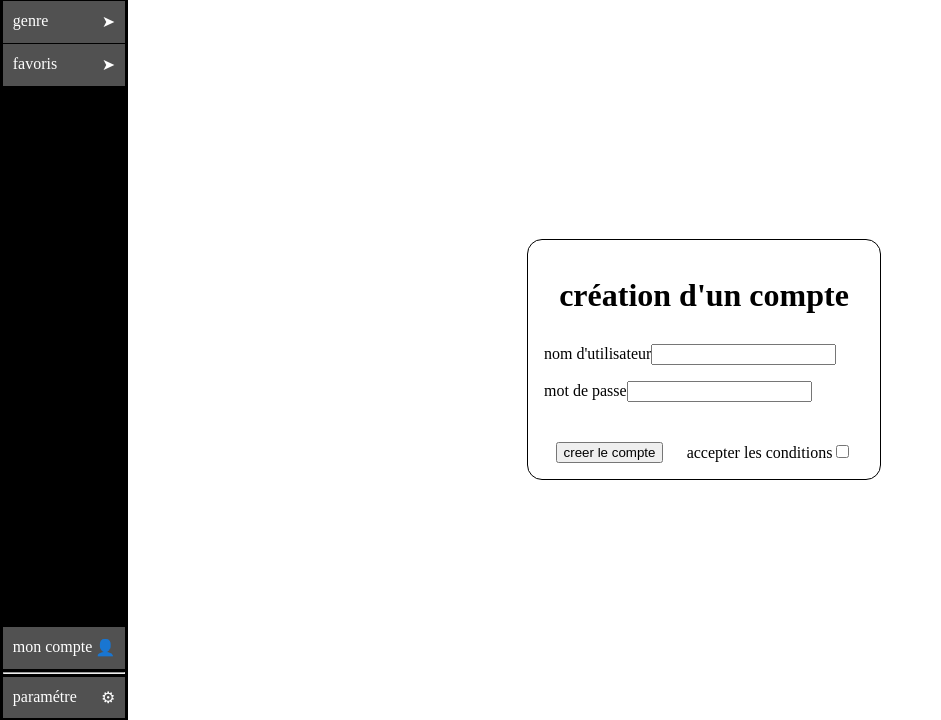
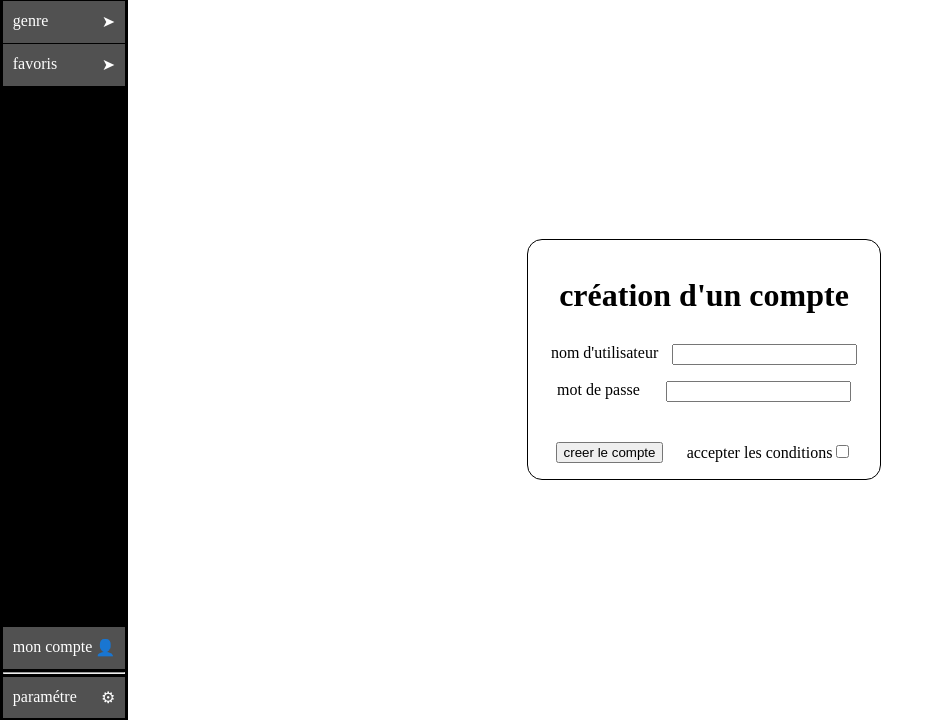
Before and after one commit to carmut/anime-web-liste, a Symfony app: template templates/registration/register.html.twig in a window 1280 px wide. Shown: the part 91-811 px from the top of the page, without its empty margins (0-941 px from the left). Run offline with Twig, Linux system fonts and the light colour scheme; the template is opened without the code that fills it, so the values that code supplies are empty; form fields are guessed from the names that the template uses; some libraries are stand-ins or nearby versions.

Commit message:
register css

```diff
--- a/public/css/register.css
+++ b/public/css/register.css
@@ -36,6 +36,12 @@
     padding: 0.5em 0;
 }
 
+#register-password div, #register-name div{
+    display: flex;
+    flex-grow: 1;
+    justify-content: space-around;
+}
+
 #register-input{
     padding-bottom: 2em;
 }
```
